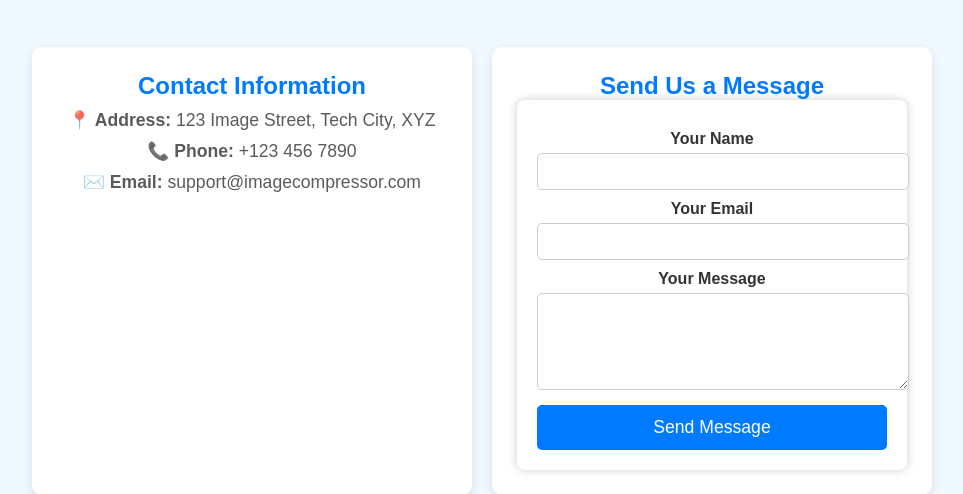
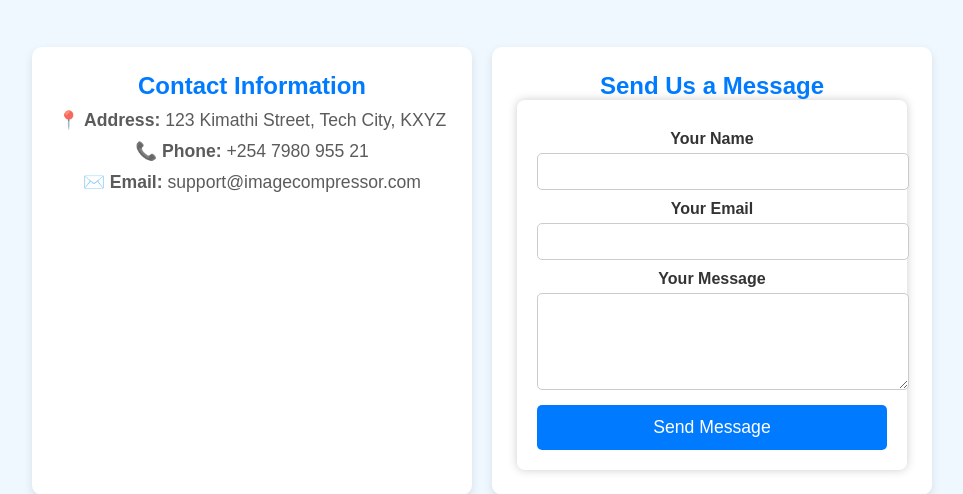
Before and after one commit to martinondiwa/image_compression, a Flask app: page /contact in a window 1280 px wide. Shown: the part 140-634 px from the top of the page, without its empty margins (158-1121 px from the left). Run offline with Flask 3, Linux system fonts and the light colour scheme; some libraries are stand-ins or nearby versions.

Commit message:
Update contact.html
asdfgh

```diff
--- a/templates/contact.html
+++ b/templates/contact.html
@@ -13,8 +13,8 @@
 <section class="contact-container">
     <div class="contact-box">
         <h2>Contact Information</h2>
-        <p><strong>📍 Address:</strong> 123 Image Street, Tech City, XYZ</p>
-        <p><strong>📞 Phone:</strong> +123 456 7890</p>
+        <p><strong>📍 Address:</strong> 123 Kimathi Street, Tech City, KXYZ</p>
+        <p><strong>📞 Phone:</strong> +254 7980 955 21</p>
         <p><strong>✉️ Email:</strong> support@imagecompressor.com</p>
     </div>
 
```
